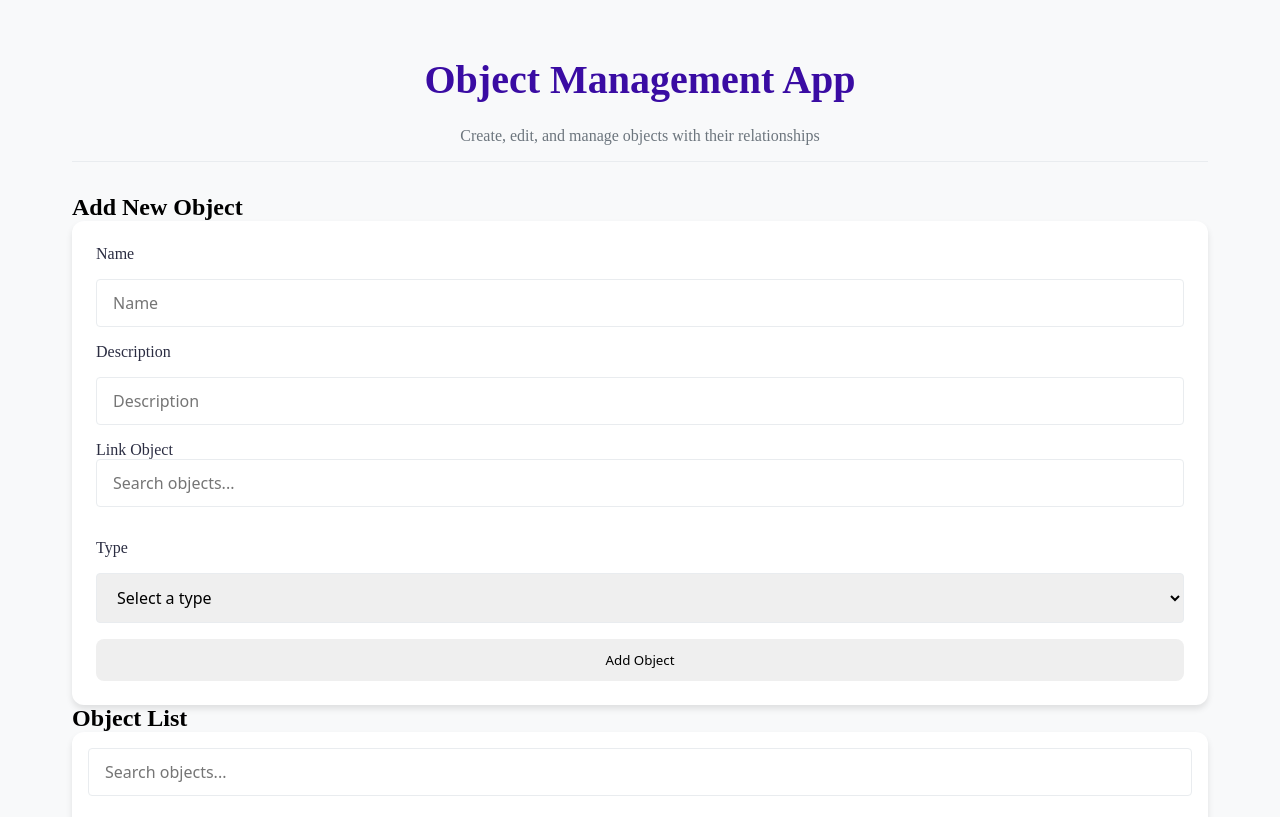
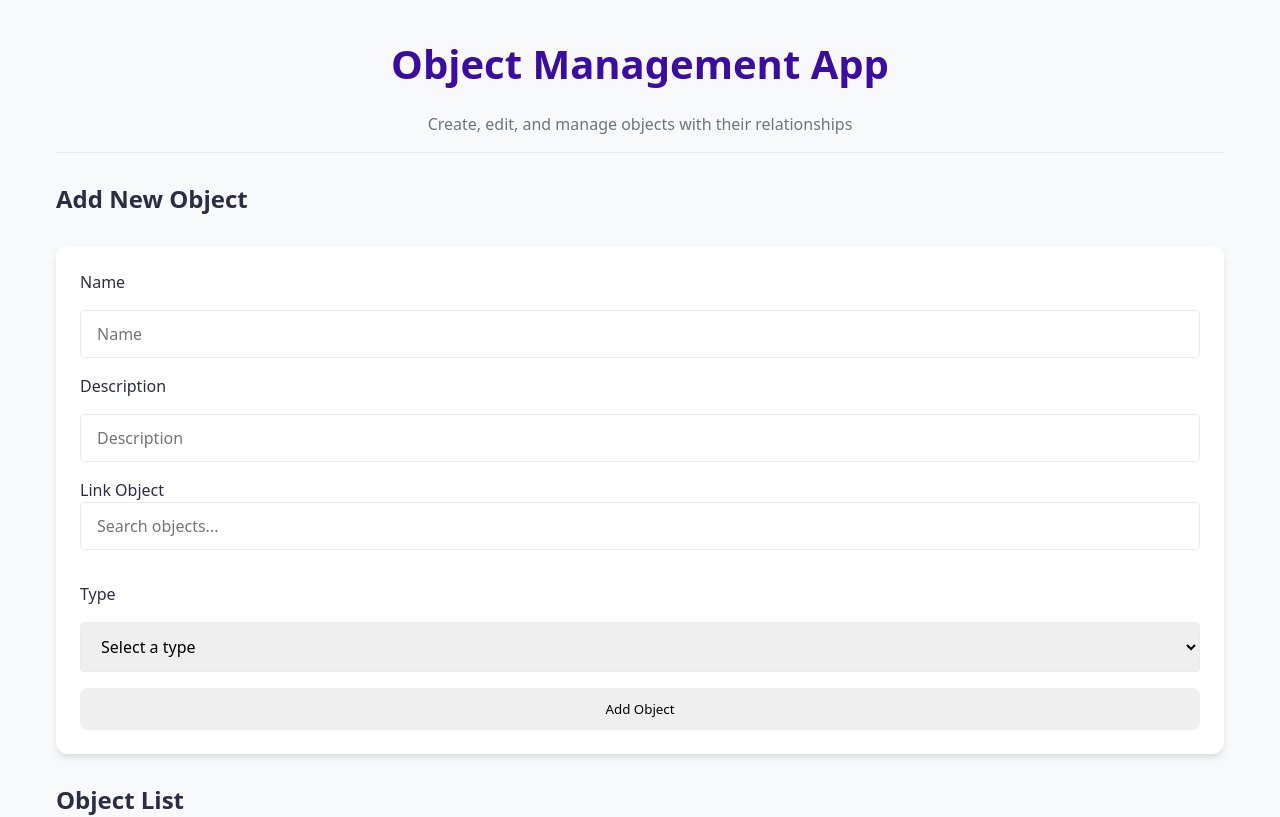
Before and after one commit to TomasGarciaDev/object-management-software, a React (Create React App) app: page / in a window 1280 px wide. Shown: the top 817 px of the page. Built offline with nearby package versions, Linux system fonts and the light colour scheme.

Commit message:
Styles: main section styling

```diff
--- a/src/App.tsx
+++ b/src/App.tsx
@@ -14,13 +14,14 @@ function App() {
             Create, edit, and manage objects with their relationships
           </p>
         </header>
-        <main>
-          <section>
+
+        <main className='app-content'>
+          <section className='form-section'>
             <h2>Add New Object</h2>
             <ObjectForm />
           </section>
 
-          <section>
+          <section className='list-section'>
             <h2>Object List</h2>
             <ObjectList />
           </section>
--- a/src/index.css
+++ b/src/index.css
@@ -23,6 +23,7 @@
     Roboto, Oxygen, Ubuntu, Cantarell, "Open Sans", "Helvetica Neue", sans-serif;
   --font-size-sm: 0.875rem;
   --font-size-md: 1rem;
+  --font-size-lg: 1.25rem;
   --font-size-xxl: 2.5rem;
 
   /* Borders */
@@ -47,12 +48,20 @@
 }
 
 body {
-  max-width: 1200px;
-  margin: 0 auto;
-  padding: var(--space-md);
-  display: flex;
-  flex-direction: column;
+  font-family: var(--font-family);
+  font-size: var(--font-size-md);
+  line-height: 1.5;
+  color: var(--color-text);
   background-color: var(--color-background);
+  -webkit-font-smoothing: antialiased;
+  -moz-osx-font-smoothing: grayscale;
+}
+
+h1,
+h2 {
+  margin-bottom: var(--space-md);
+  font-weight: 600;
+  line-height: 1.2;
 }
 
 h1 {
@@ -66,10 +75,10 @@ h1 {
 .app {
   max-width: 1200px;
   margin: 0 auto;
-  padding: 1rem;
+  padding: var(--space-md);
   display: flex;
   flex-direction: column;
-  background-color: #f8f9fa;
+  background-color: var(--color-background);
 }
 
 /* App Header*/
@@ -307,3 +316,19 @@ button {
   text-align: center;
   font-size: var(--font-size-lg);
 }
+
+/* Main Content */
+.app-content {
+  display: flex;
+  flex-direction: column;
+  gap: var(--space-xl);
+  margin-bottom: var(--space-xl);
+}
+
+/* Form and List Sections */
+.form-section,
+.list-section {
+  display: flex;
+  flex-direction: column;
+  gap: var(--space-md);
+}
```
